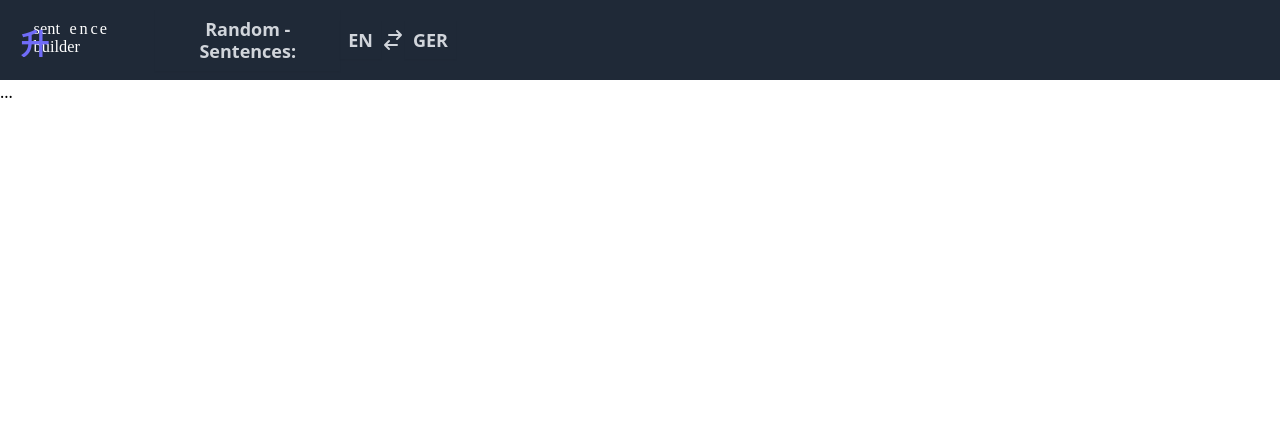
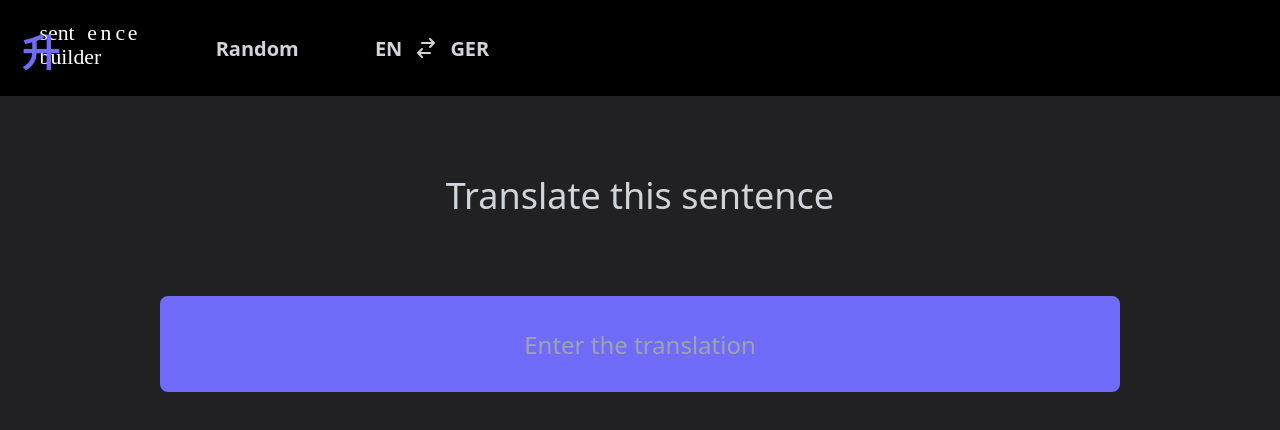
Before and after one commit to j3sch/english-sentence-trainer, a Next.js app: page / in a window 1280 px wide. Shown: the top 430 px of the page. Built offline with nearby package versions, Linux system fonts and the light colour scheme.

Commit message:
text to translate and input field added

```diff
--- a/src/components/DropDownMode.tsx
+++ b/src/components/DropDown.tsx
@@ -10,7 +10,7 @@ function classNames(...classes: String[]) {
 	return classes.filter(Boolean).join(' ');
 }
 
-export const DropDownMode = (props: Props) => {
+export function DropDownMode(props: Props) {
 	let { dropDownItems } = props;
 	let { selected } = props;
 
@@ -23,7 +23,7 @@ export const DropDownMode = (props: Props) => {
 			{({ open }) => (
 				<>
 					<div>
-						<Menu.Button className="inline-flex leading-tight justify-center w-full shadow-sm px-2 py-2 text-lg font-semibold text-gray-300 focus:outline-none focus:ring-0">
+						<Menu.Button className="inline-flex leading-tight justify-center w-full shadow-sm px-2 py-2 text-xl font-semibold text-gray-300 focus:outline-none focus:ring-0">
 							{selected}
 						</Menu.Button>
 					</div>
@@ -40,7 +40,7 @@ export const DropDownMode = (props: Props) => {
 					>
 						<Menu.Items
 							static
-							className="dropDown origin-top-right text-center absolute w-56 shadow-lg bg-gray-800 ring-1 ring-black ring-opacity-5 focus:outline-none"
+							className="dropDown origin-top-right text-center absolute w-56 shadow-lg bg-black ring-1 ring-black ring-opacity-5 focus:outline-none"
 						>
 							<div className="py-1">
 								{dropDownItems.map((item: any, index: number) => (
@@ -70,4 +70,4 @@ export const DropDownMode = (props: Props) => {
 			)}
 		</Menu>
 	);
-};
+}
--- /dev/null
+++ b/src/components/Main.tsx
@@ -0,0 +1,33 @@
+import React, { useState } from 'react';
+
+export function Main() {
+	const [textToTranslate, setTextToTranslate] = useState(
+		'Translate this sentence',
+	);
+	const [translatedText, setTranslatedText] = useState('');
+	const [translationResult, setTranslationResult] = useState(
+		'Result of the translation',
+	);
+
+	const handleSubmit = (e) => {
+		e.preventDefault();
+		setTranslatedText('');
+	};
+
+	return (
+		<div className="flex flex-col justify-items-center  bg-[#212123] h-full w-full text-gray-300 items-center">
+			<p className="h-1/4 flex items-center justify-center  text-4xl">
+				{textToTranslate}
+			</p>
+			<form className="w-3/4 mb-20" onSubmit={handleSubmit}>
+				<input
+					type="text"
+					placeholder="Enter the translation"
+					value={translatedText}
+					onChange={(e) => setTranslatedText(e.target.value)}
+					className="h-24 w-full text-2xl text-center rounded-lg bg-[#706CF9]"
+				/>
+			</form>
+		</div>
+	);
+}
--- a/src/components/NavBar.tsx
+++ b/src/components/NavBar.tsx
@@ -1,32 +1,32 @@
 import React, { useState } from 'react';
 import { Transition } from '@headlessui/react';
 import Image from 'next/image';
-import { DropDownMode } from '~/components/DropDownMode';
+import { DropDownMode } from '~/components/DropDown';
 import { modeDropDownItems } from '~/data/modesDropDownItems';
 import { languagesDropDownItems } from '~/data/languagesDropDownItems';
 
-const NavBar = () => {
+export function NavBar() {
 	const [isOpen, setIsOpen] = useState(false);
 	return (
 		<div>
-			<nav className="bg-gray-800 max-w-7xl mx-auto px-4">
-				<div className="flex items-center h-20">
+			<nav className="bg-black px-4 shadow-xl">
+				<div className="flex items-center h-24">
 					<Image
 						alt="sentence builder logo"
 						src="/images/sentence-builder.svg"
-						width={108}
-						height={36}
+						width={147}
+						height={49}
 						priority
 					/>
 					<div className="hidden md:block w-full">
-						<div className="ml-10 items-center flex">
+						<div className="mx-5 items-center flex">
 							<div className="w-1/6 flex justify-center">
 								<DropDownMode
-									selected="Random - Sentences:"
+									selected="Random"
 									dropDownItems={modeDropDownItems}
 								/>
 							</div>
-
+							<div className="mx-5 flex items-center space-x-1">
 								<DropDownMode
 									selected="EN"
 									dropDownItems={languagesDropDownItems}
@@ -49,6 +49,7 @@ const NavBar = () => {
 									selected="GER"
 									dropDownItems={languagesDropDownItems}
 								/>
+							</div>
 
 							{/* <a
 									href="#"
@@ -157,6 +158,4 @@ const NavBar = () => {
 			</Transition>
 		</div>
 	);
-};
-
-export default NavBar;
+}
--- a/src/pages/_app.tsx
+++ b/src/pages/_app.tsx
@@ -1,11 +1,11 @@
 import '../../styles/globals.css';
 import { AppProps } from 'next/app';
 import { FC } from 'react';
-import NavBar from '~/components/NavBar';
+import { NavBar } from '~/components/NavBar';
 
 const MyApp: FC<AppProps> = ({ Component, pageProps }: AppProps) => {
 	return (
-		<div>
+		<div className="max-w-7xl mx-auto h-screen overflow-hidden">
 			<NavBar />
 			<Component {...pageProps} />
 		</div>
--- a/src/pages/index.tsx
+++ b/src/pages/index.tsx
@@ -1,5 +1,9 @@
+import {Main} from '~/components/Main'
+
 export default function Home(): JSX.Element {
 	return (
-		<div >...</div>
+		<div className="h-full w-full">
+			<Main />
+		</div>
 	);
 }
```
Lines whose indentation alone changed are shown as unchanged.
